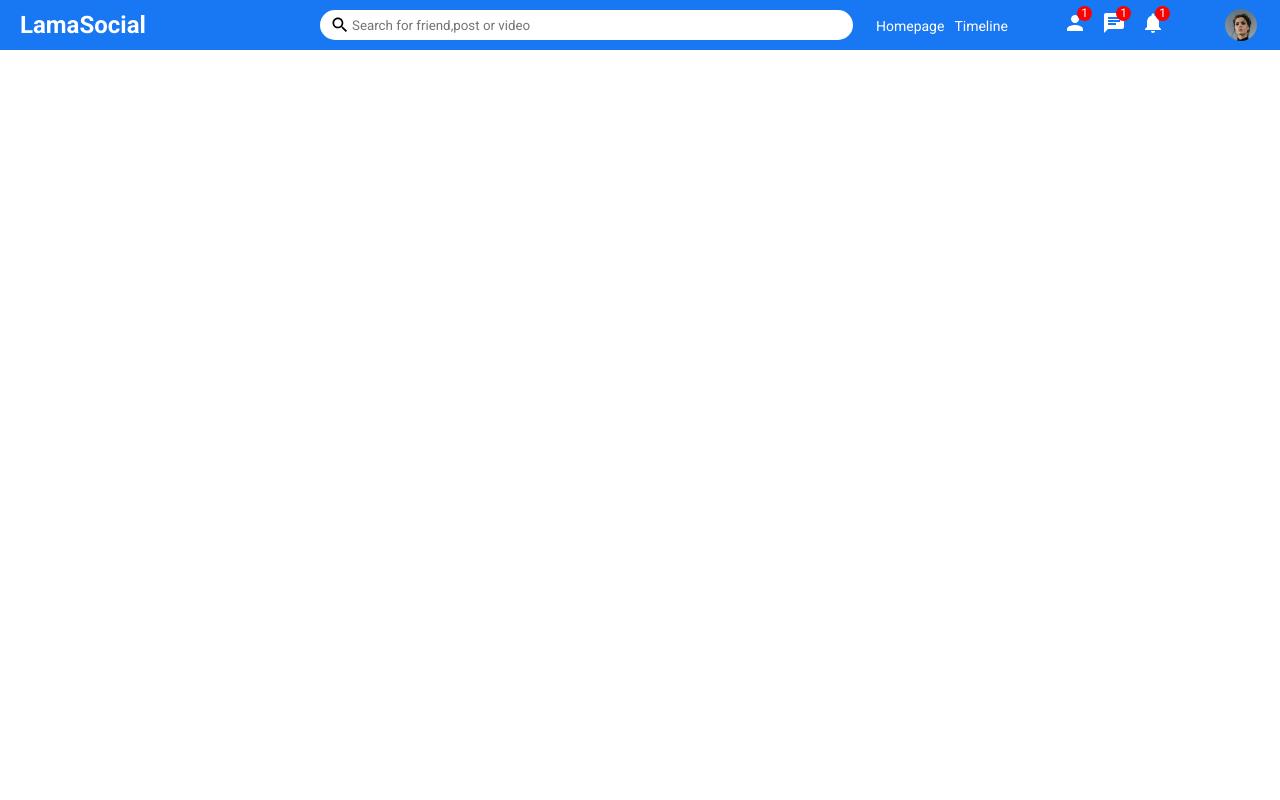
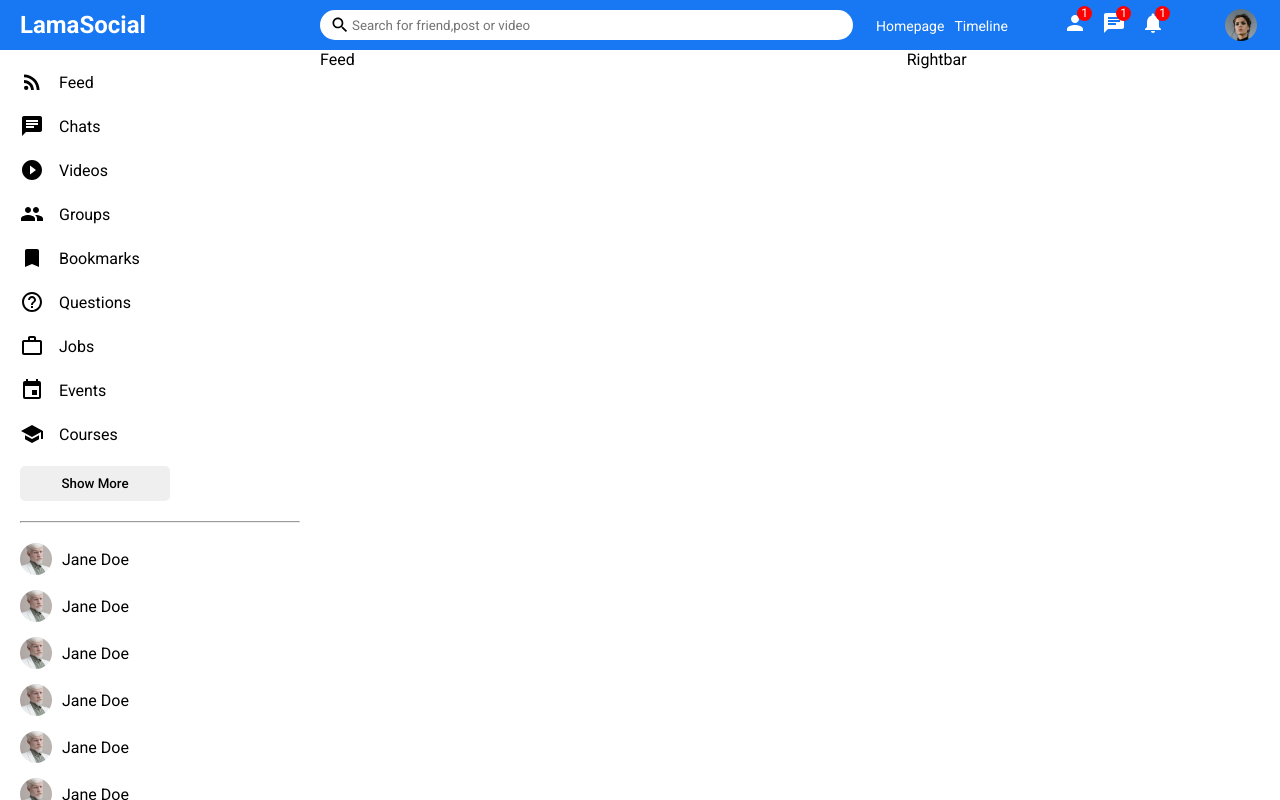
Before and after one commit to rajat4984/social-media-, a React (Create React App) app in the folder front-end/: page / in a window 1280 px wide. Built offline with nearby package versions, Linux system fonts and the light colour scheme.

Commit message:
side bar ui completed

```diff
--- /dev/null
+++ b/front-end/src/components/feed/Feed.js
@@ -0,0 +1,10 @@
+import React from 'react'
+import "./feed.css"
+
+function Feed() {
+  return (
+    <div className='feed'>Feed</div>
+  )
+}
+
+export default Feed
--- /dev/null
+++ b/front-end/src/components/feed/feed.css
@@ -0,0 +1,3 @@
+.feed{
+    flex: 5.5;
+}
--- /dev/null
+++ b/front-end/src/components/rightbar/Rightbar.js
@@ -0,0 +1,8 @@
+import React from "react";
+import "./rightbar.css";
+
+function Rightbar() {
+  return <div className="rightbar">Rightbar</div>;
+}
+
+export default Rightbar;
--- /dev/null
+++ b/front-end/src/components/rightbar/rightbar.css
@@ -0,0 +1,3 @@
+.rightbar{
+    flex: 3.5;
+}
--- /dev/null
+++ b/front-end/src/components/sidebar/Sidebar.js
@@ -0,0 +1,99 @@
+import React from "react";
+import "./sidebar.css";
+import {
+  RssFeed,
+  Chat,
+  PlayCircleFilledOutlined,
+  Group,
+  Bookmark,
+  HelpOutline,
+  WorkOutline,
+  Event,
+  School,
+} from "@mui/icons-material";
+
+function Sidebar() {
+  return (
+    <div className="sidebar">
+      <div className="sidebarWrapper">
+        <ul className="sidebarList">
+          <li className="sidebarListItem">
+            <RssFeed className="sidebarIcon" />
+            <span className="sidebarListItemText">Feed</span>
+          </li>
+          <li className="sidebarListItem">
+            <Chat className="sidebarIcon" />
+            <span className="sidebarListItemText">Chats</span>
+          </li>
+          <li className="sidebarListItem">
+            <PlayCircleFilledOutlined className="sidebarIcon" />
+            <span className="sidebarListItemText">Videos</span>
+          </li>
+          <li className="sidebarListItem">
+            <Group className="sidebarIcon" />
+            <span className="sidebarListItemText">Groups</span>
+          </li>
+          <li className="sidebarListItem">
+            <Bookmark className="sidebarIcon" />
+            <span className="sidebarListItemText">Bookmarks</span>
+          </li>
+          <li className="sidebarListItem">
+            <HelpOutline className="sidebarIcon" />
+            <span className="sidebarListItemText">Questions</span>
+          </li>
+          <li className="sidebarListItem">
+            <WorkOutline className="sidebarIcon" />
+            <span className="sidebarListItemText">Jobs</span>
+          </li>
+          <li className="sidebarListItem">
+            <Event className="sidebarIcon" />
+            <span className="sidebarListItemText">Events</span>
+          </li>
+          <li className="sidebarListItem">
+            <School className="sidebarIcon" />
+            <span className="sidebarListItemText">Courses</span>
+          </li>
+        </ul>
+        <button className="sidebarButton">Show More</button>
+        <hr className="sidebarHr" />
+        <ul className="sidebarFriendList">
+          <li className="sidebarFriend">
+            <img className="sidebarFriendImg" src="/assets/person/2.jpeg" alt="" />
+            <span className="sidebarFriendName">Jane Doe</span>
+          </li>
+          <li className="sidebarFriend">
+            <img className="sidebarFriendImg" src="/assets/person/2.jpeg" alt="" />
+            <span className="sidebarFriendName">Jane Doe</span>
+          </li>
+          <li className="sidebarFriend">
+            <img className="sidebarFriendImg" src="/assets/person/2.jpeg" alt="" />
+            <span className="sidebarFriendName">Jane Doe</span>
+          </li>
+          <li className="sidebarFriend">
+            <img className="sidebarFriendImg" src="/assets/person/2.jpeg" alt="" />
+            <span className="sidebarFriendName">Jane Doe</span>
+          </li>
+          <li className="sidebarFriend">
+            <img className="sidebarFriendImg" src="/assets/person/2.jpeg" alt="" />
+            <span className="sidebarFriendName">Jane Doe</span>
+          </li>
+          <li className="sidebarFriend">
+            <img className="sidebarFriendImg" src="/assets/person/2.jpeg" alt="" />
+            <span className="sidebarFriendName">Jane Doe</span>
+          </li>
+          <li className="sidebarFriend">
+            <img className="sidebarFriendImg" src="/assets/person/2.jpeg" alt="" />
+            <span className="sidebarFriendName">Jane Doe</span>
+          </li>
+          <li className="sidebarFriend">
+            <img className="sidebarFriendImg" src="/assets/person/2.jpeg" alt="" />
+            <span className="sidebarFriendName">Jane Doe</span>
+          </li>
+
+        </ul>
+      </div>
+    </div>
+  );
+}
+
+export default Sidebar;
--- /dev/null
+++ b/front-end/src/components/sidebar/sidebar.css
@@ -0,0 +1,69 @@
+.sidebar {
+  flex: 3;
+  height: calc(100vh - 50px);
+  overflow-y: scroll;
+}
+
+::-webkit-scrollbar {
+  width: 5px;
+}
+
+::-webkit-scrollbar-track {
+  background-color: #f1f1f1f1;
+}
+
+::-webkit-scrollbar-thumb {
+  background-color: rgb(179, 179, 179);
+}
+
+.sidebarWrapper {
+  padding: 20px;
+}
+
+.sidebarList {
+  padding: 0;
+  margin: 0;
+  list-style: none;
+}
+
+.sidebarListItem {
+  margin-bottom: 20px;
+  display: flex;
+  align-items: center;
+}
+
+.sidebarIcon {
+  margin-right: 15px;
+}
+
+.sidebarButton {
+  width: 150px;
+  border: none;
+  padding: 10px;
+  border-radius: 5px;
+  font-weight: 500;
+}
+
+.sidebarHr {
+  margin: 20px 0;
+}
+
+.sidebarFriendList {
+  padding: 0;
+  margin: 0;
+  list-style: none;
+}
+
+.sidebarFriend {
+  display: flex;
+  align-items: center;
+  margin-bottom: 15px;
+}
+
+.sidebarFriendImg {
+  width: 32px;
+  height: 32px;
+  border-radius: 50%;
+  object-fit: cover;
+  margin-right: 10px;
+}
--- a/front-end/src/pages/home/Home.js
+++ b/front-end/src/pages/home/Home.js
@@ -1,8 +1,22 @@
 import React from "react";
 import Topbar from "../../components/topbar/Topbar";
+import Sidebar from "../../components/sidebar/Sidebar";
+import Rightbar from "../../components/rightbar/Rightbar";
+import Feed from "../../components/feed/Feed";
+import "./home.css";
+
 
 function Home() {
-  return <div><Topbar/></div>;
+  return (
+    <>
+      <Topbar />
+      <div className="homeContainer">
+        <Sidebar />
+        <Feed />
+        <Rightbar />
+      </div>
+    </>
+  );
 }
 
 export default Home;
--- a/front-end/src/pages/home/home.css
+++ b/front-end/src/pages/home/home.css
@@ -0,0 +1,5 @@
+.homeContainer{
+    display: flex;
+    width: 100%;
+
+}
```
